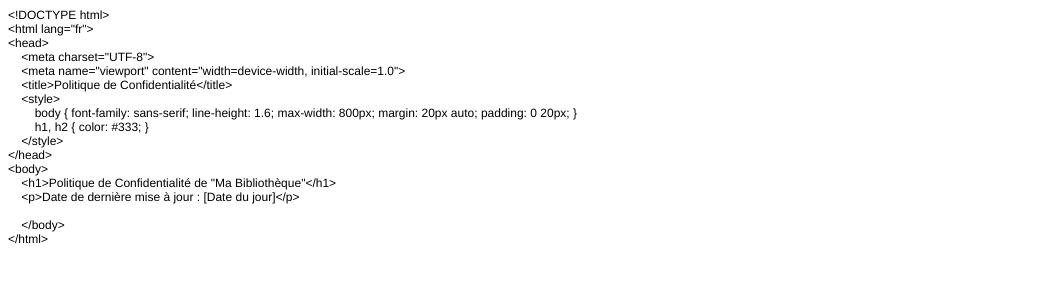
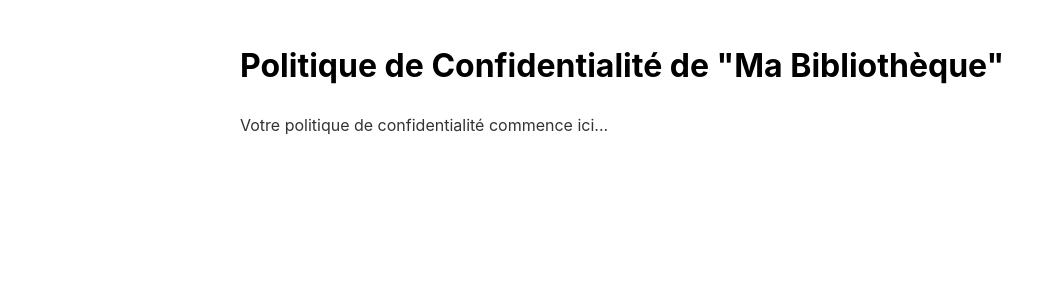
Before and after one commit to DiegoCRDA/legal-mabibliotheque, a plain HTML site: page politique-de-confidentialite.html in a window 1280 px wide. Shown: the whole page, without its empty margins (0-1056 px from the left). Drawn offline with Linux system fonts and the light colour scheme.

Commit message:
Update politique-de-confidentialite.html

```diff
--- a/politique-de-confidentialite.html
+++ b/politique-de-confidentialite.html
@@ -1,33 +1,27 @@
-<!DOCTYPE html PUBLIC "-//W3C//DTD HTML 4.01//EN" "http://www.w3.org/TR/html4/strict.dtd">
-<html>
+<!DOCTYPE html>
+<html lang="fr">
 <head>
-  <meta http-equiv="Content-Type" content="text/html; charset=utf-8">
-  <meta http-equiv="Content-Style-Type" content="text/css">
-  <title></title>
-  <meta name="Generator" content="Cocoa HTML Writer">
-  <meta name="CocoaVersion" content="2575.6">
-  <style type="text/css">
-    p.p1 {margin: 0.0px 0.0px 0.0px 0.0px; font: 12.0px Helvetica}
-    p.p2 {margin: 0.0px 0.0px 0.0px 0.0px; font: 12.0px Helvetica; min-height: 14.0px}
-  </style>
+    <meta charset="UTF-8">
+    <meta name="viewport" content="width=device-width, initial-scale=1.0">
+    <title>Politique de Confidentialité</title>
+    <style>
+        body {
+            font-family: -apple-system, BlinkMacSystemFont, "Segoe UI", Roboto, Helvetica, Arial, sans-serif;
+            line-height: 1.6;
+            max-width: 800px;
+            margin: 40px auto;
+            padding: 0 20px;
+            color: #333;
+        }
+        h1, h2 {
+            color: #000;
+        }
+    </style>
 </head>
 <body>
-<p class="p1">&lt;!DOCTYPE html&gt;</p>
-<p class="p1">&lt;html lang="fr"&gt;</p>
-<p class="p1">&lt;head&gt;</p>
-<p class="p1"><span class="Apple-converted-space">    </span>&lt;meta charset="UTF-8"&gt;</p>
-<p class="p1"><span class="Apple-converted-space">    </span>&lt;meta name="viewport" content="width=device-width, initial-scale=1.0"&gt;</p>
-<p class="p1"><span class="Apple-converted-space">    </span>&lt;title&gt;Politique de Confidentialité&lt;/title&gt;</p>
-<p class="p1"><span class="Apple-converted-space">    </span>&lt;style&gt;</p>
-<p class="p1"><span class="Apple-converted-space">        </span>body { font-family: sans-serif; line-height: 1.6; max-width: 800px; margin: 20px auto; padding: 0 20px; }</p>
-<p class="p1"><span class="Apple-converted-space">        </span>h1, h2 { color: #333; }</p>
-<p class="p1"><span class="Apple-converted-space">    </span>&lt;/style&gt;</p>
-<p class="p1">&lt;/head&gt;</p>
-<p class="p1">&lt;body&gt;</p>
-<p class="p1"><span class="Apple-converted-space">    </span>&lt;h1&gt;Politique de Confidentialité de "Ma Bibliothèque"&lt;/h1&gt;</p>
-<p class="p1"><span class="Apple-converted-space">    </span>&lt;p&gt;Date de dernière mise à jour : [Date du jour]&lt;/p&gt;</p>
-<p class="p2"><br></p>
-<p class="p1"><span class="Apple-converted-space">    </span>&lt;/body&gt;</p>
-<p class="p1">&lt;/html&gt;</p>
+    <h1>Politique de Confidentialité de "Ma Bibliothèque"</h1>
+    <p>
+        Votre politique de confidentialité commence ici...
+    </p>
 </body>
 </html>
```
